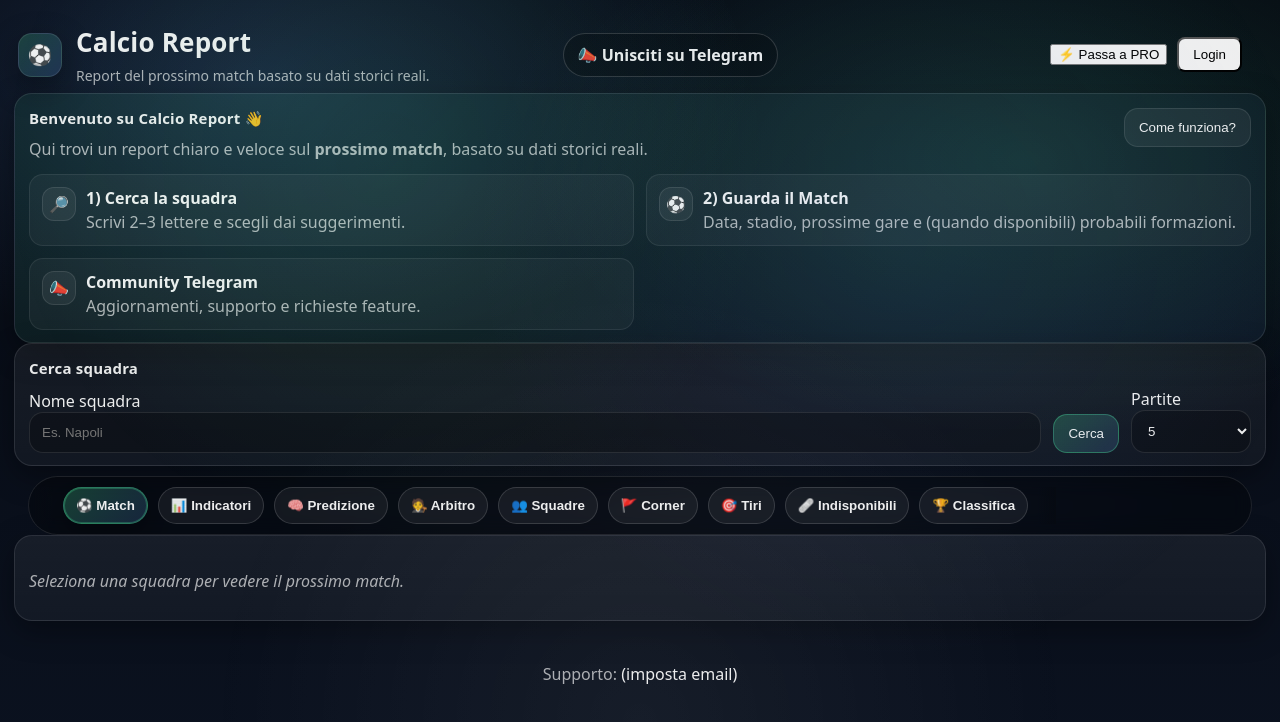
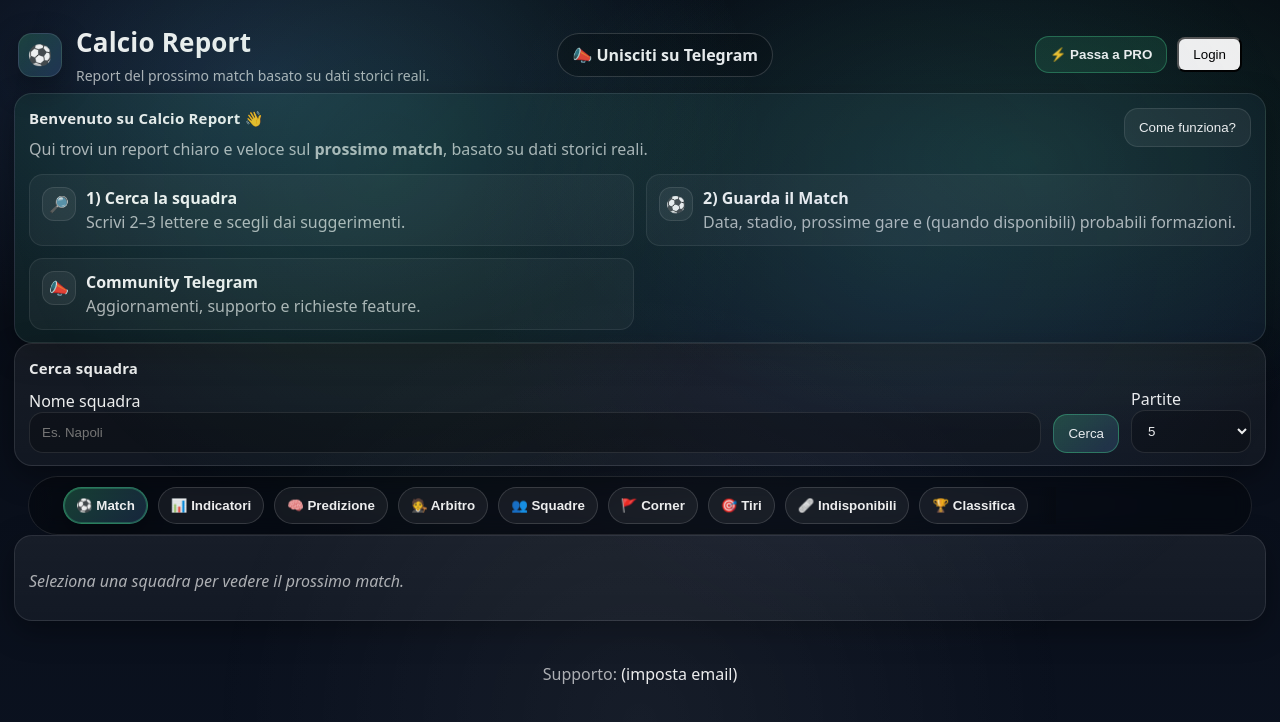
Before and after one commit to CiccioGamer00/calcio_report, a plain HTML site: page index.html in a window 1280 px wide. Drawn offline with Linux system fonts and the light colour scheme.

Commit message:
Update style.css

```diff
--- a/style.css
+++ b/style.css
@@ -2427,3 +2427,19 @@ body {
   padding: 6px 10px;
   cursor:pointer;
 }
+
+.btnUpgrade{
+  padding: 10px 14px;
+  border-radius: 14px;
+  border: 1px solid rgba(82,255,168,.28);
+  background: rgba(82,255,168,.10);
+  color: rgba(255,255,255,.92);
+  cursor: pointer;
+  font-weight: 800;
+  white-space: nowrap;
+}
+.btnUpgrade:hover{
+  background: rgba(82,255,168,.14);
+  border-color: rgba(82,255,168,.40);
+}
+.btnUpgrade.hidden{ display:none; }
```
